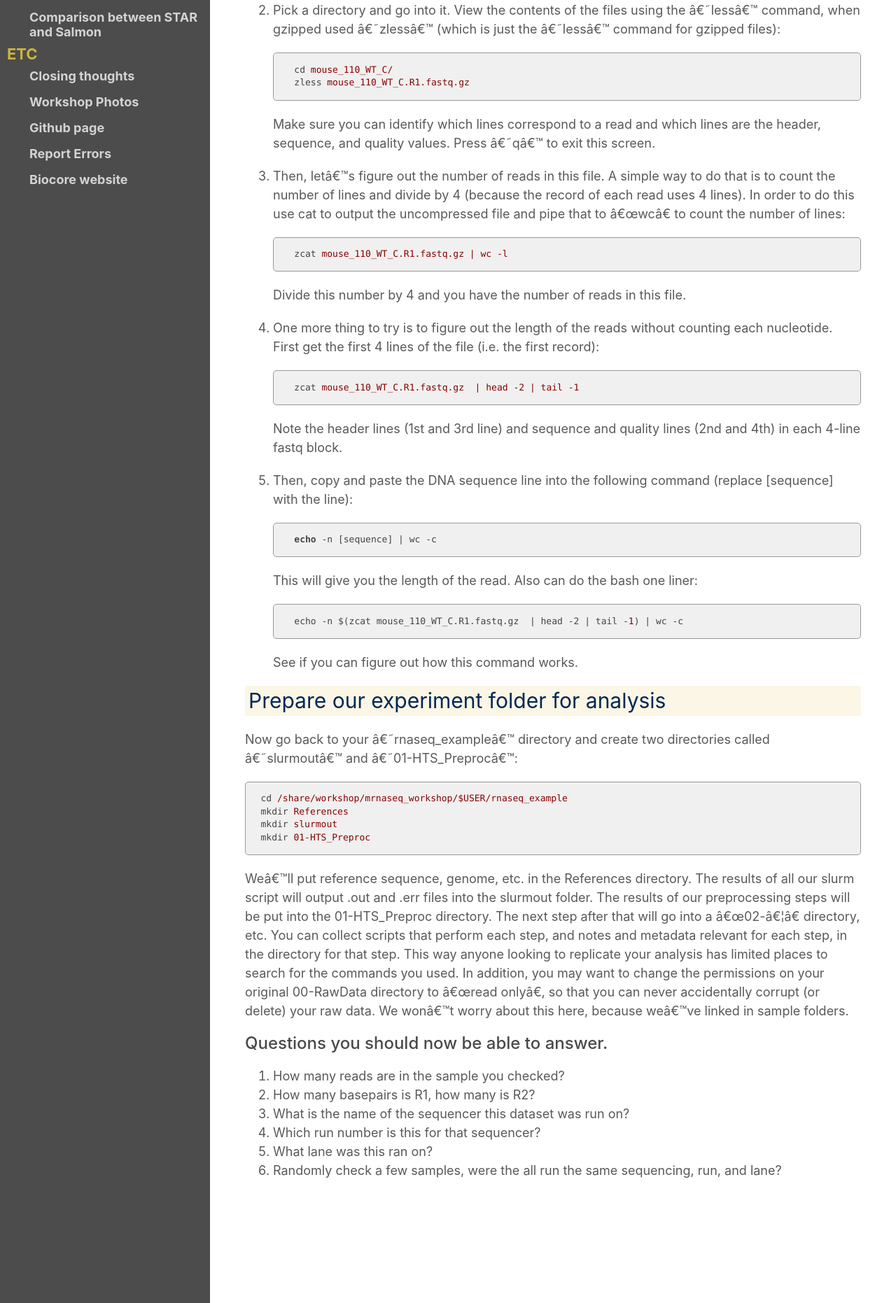
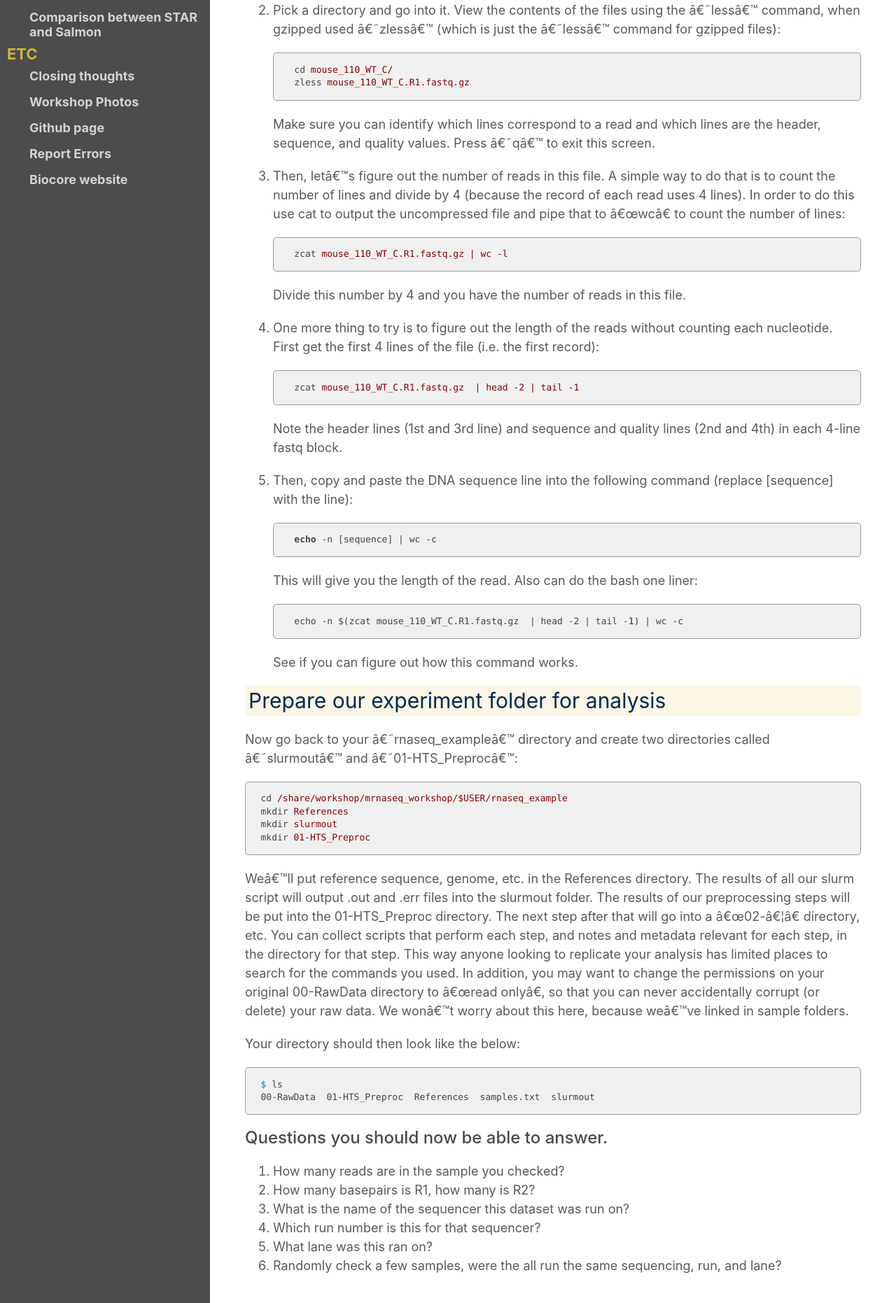
Before and after one commit to ucdavis-bioinformatics-training/2020-mRNA_Seq_Workshop, a Jekyll site: the page built from data_reduction/project_setup_mm.md, in a window 1280 px wide. Shown: the part 1464-3326 px from the top of the page at 70% size. Built offline with Jekyll 4.4.1, drawn with Linux system fonts in a browser that asks for light colours; our own code applies the rules of GitHub Pages for plain Markdown files.

Commit message:
update project setup

````diff
--- a/data_reduction/project_setup_mm.md
+++ b/data_reduction/project_setup_mm.md
@@ -107,6 +107,12 @@ mkdir 01-HTS_Preproc
 
 We'll put reference sequence, genome, etc. in the References directory. The results of all our slurm script will output .out and .err files into the slurmout folder. The results of our preprocessing steps will be put into the 01-HTS_Preproc directory. The next step after that will go into a "02-..." directory, etc. You can collect scripts that perform each step, and notes and metadata relevant for each step, in the directory for that step. This way anyone looking to replicate your analysis has limited places to search for the commands you used. In addition, you may want to change the permissions on your original 00-RawData directory to "read only", so that you can never accidentally corrupt (or delete) your raw data. We won't worry about this here, because we've linked in sample folders.
 
+Your directory should then look like the below:
+```
+$ ls
+00-RawData  01-HTS_Preproc  References  samples.txt  slurmout
+```
+
 ### Questions you should now be able to answer.
 
 1. How many reads are in the sample you checked?
````
